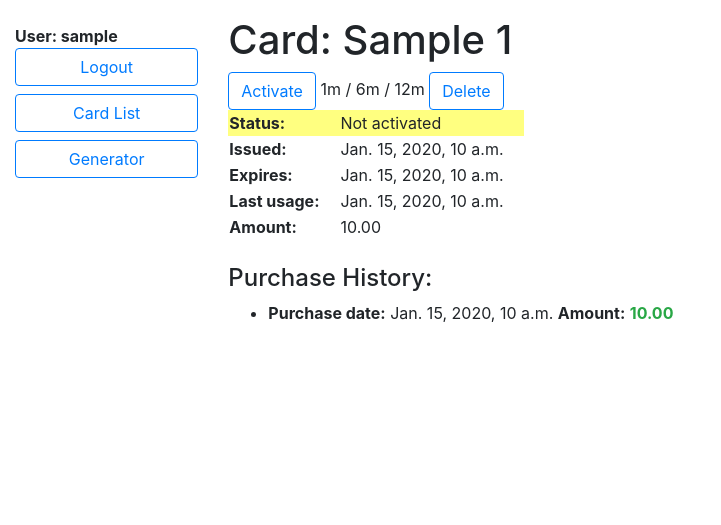
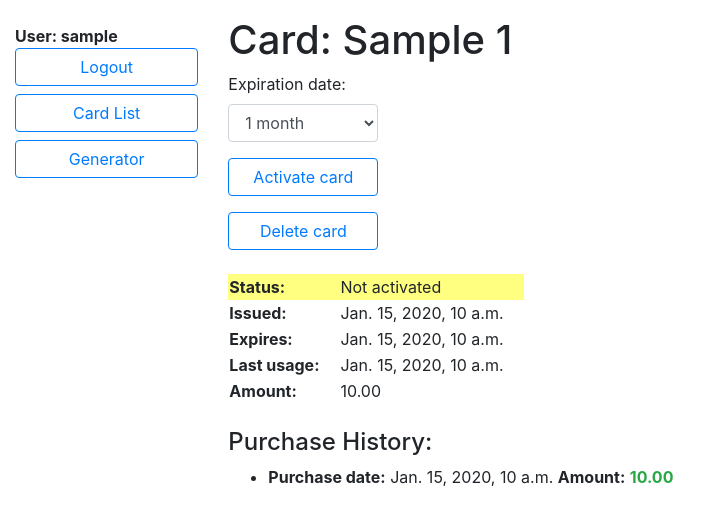
Before and after one commit to BalaurZmeu/LoyaltyCard, a Django app: page /card_manager/card/1 in a window 1280 px wide. Shown: the top 525 px of the page, without its empty margins (0-721 px from the left). Run offline with Django 5.2, Linux system fonts and the light colour scheme; a user stored in the database is signed in; tables that the repository leaves empty hold one stand-in row (values such as "Sample post"); some libraries are stand-ins or nearby versions.

Commit message:
Made the activate and deactivate buttons work properly, made them pretty

```diff
--- a/loyalty_card/card_manager/forms.py
+++ b/loyalty_card/card_manager/forms.py
@@ -1,5 +1,6 @@
 from django import forms
 from .models import Card
+
 
 class CardSearchForm(forms.Form):
     series = forms.CharField(
@@ -52,3 +53,21 @@ class CardSearchForm(forms.Form):
             }
         )
     )
+
+
+class ActivateForm(forms.Form):
+    expires = forms.ChoiceField(
+        choices=[
+            ('1', '1 month'),
+            ('6', '6 months'),
+            ('12', '12 months'),
+        ],
+        required=False,
+        label='Expiration date',
+        widget=forms.Select(
+            attrs={
+                'style': 'width: 150px;',
+                'class': 'form-control',
+            }
+        )
+    )
--- a/loyalty_card/card_manager/templates/card_manager/card_detail.html
+++ b/loyalty_card/card_manager/templates/card_manager/card_detail.html
@@ -4,13 +4,19 @@
 
 {% block content %}
   <h1>Card: {{ card }}</h1>
-  {% if card.status == 'n' or card.status == 'e' %}
-    <button class="btn btn-outline-primary">Activate</button> 1m / 6m / 12m
-  {% else %}
-    <a class="btn btn-outline-primary" href="{% url 'deactivate' card.pk %}">Deactivate</a>
-  {% endif %}
-    <button class="btn btn-outline-primary">Delete</button>
-  <table>
+  <form method="post" action="{% url 'card-detail' card.pk %}">
+    {% csrf_token %}
+    {% if card.status == 'e' or card.status == 'n' %}
+      {{ form.as_p }}
+      <button type="submit" name="activate" class="btn btn-outline-primary mng-card">Activate card</button>
+    {% else %}
+      <button type="submit" name="deactivate" class="btn btn-outline-primary mng-card">Deactivate card</button>
+    {% endif %}
+  </form>
+
+  <button class="btn btn-outline-primary mt-3 mng-card">Delete card</button>
+
+  <table class="mt-4">
     <tr {% if card.status == 'e' %}
               class="expired"
             {% elif card.status == 'n' %}
--- a/loyalty_card/card_manager/urls.py
+++ b/loyalty_card/card_manager/urls.py
@@ -6,7 +6,7 @@ urlpatterns = [
     path('', views.index, name='index'),
     path('cardlist/', views.CardListView.as_view(), name='card-list'),
     path('card/<int:pk>', views.CardDetailView.as_view(), name='card-detail'),
+    path('card/<int:pk>/activate/', views.CardDetailView.as_view(), name='card-activate'),
+    path('card/<int:pk>/deactivate/', views.CardDetailView.as_view(), name='card-deactivate'),
     path('generator/', views.generator, name='generator'),
-
-    path('deactivate/<int:pk>', views.deactivate, name='deactivate'),
 ]
--- a/loyalty_card/card_manager/views.py
+++ b/loyalty_card/card_manager/views.py
@@ -1,9 +1,11 @@
 from django.shortcuts import get_object_or_404, render, redirect
 from .models import Card, Purchase
-from .forms import CardSearchForm
+from .forms import CardSearchForm, ActivateForm
 from django.views import generic
 from django.contrib.auth.mixins import LoginRequiredMixin
 from django.contrib.auth.decorators import login_required
+from datetime import datetime, timedelta
+from django.utils import timezone
 
 
 def index(request):
@@ -51,16 +53,36 @@ class CardDetailView(LoginRequiredMixin, generic.DetailView):
     def get_context_data(self, **kwargs):
         context = super().get_context_data(**kwargs)
         context['purchase_list'] = Purchase.objects.filter(card=self.object)
+        context['form'] = ActivateForm(self.request.POST)
         return context
 
+    def post(self, request, *args, **kwargs):
+        if 'activate' in request.POST:
+            return self.activate(request, *args, **kwargs)
+        elif 'deactivate' in request.POST:
+            return self.deactivate(request, *args, **kwargs)
+        return super().post(request, *args, **kwargs)
 
-@login_required
-def deactivate(request, pk):
-    """Deactivate card."""
-    card = get_object_or_404(Card, pk=pk)
-    card.status = 'n'
-    card.save()
-    return redirect('card-detail', pk=pk)
+    def activate(self, request, *args, **kwargs):
+        card = self.get_object()
+        form = ActivateForm(request.POST)
+        if form.is_valid():
+            expires_choice = form.cleaned_data['expires']
+            if expires_choice == '1':
+                card.expires = timezone.make_aware(datetime.now() + timedelta(days=30))
+            elif expires_choice == '6':
+                card.expires = timezone.make_aware(datetime.now() + timedelta(days=180))
+            elif expires_choice == '12':
+                card.expires = timezone.make_aware(datetime.now() + timedelta(days=365))
+            card.status = 'a'
+            card.save()
+        return redirect('card-detail', pk=card.pk)
+
+    def deactivate(self, request, *args, **kwargs):
+        card = self.get_object()
+        card.status = 'n'
+        card.save()
+        return redirect('card-detail', pk=card.pk)
 
 
 @login_required
--- a/loyalty_card/static/css/main.css
+++ b/loyalty_card/static/css/main.css
@@ -9,6 +9,18 @@
 th, td {
   padding-right: 20px;
   vertical-align: middle;
+}
+
+.expired {
+  background-color: #ffaaaa;
+}
+
+.not-active {
+  background-color: #ffff80;
+}
+
+.mng-card {
+  width: 150px;
 }
 
 .search-form tr:nth-child(odd) {
@@ -43,6 +55,14 @@ span {
   background-color: #d1e8f5;
 }
 
+.resp tbody tr.expired {
+  background-color: #ffaaaa !important;
+}
+
+.resp tbody tr.not-active {
+  background-color: #ffff80 !important;
+}
+
 @media (max-width: 1000px) {
 
 .resp thead {
@@ -71,11 +91,3 @@ span {
   text-align: left;
 }
 }
-
-.expired {
-  background-color: #ffaaaa;
-}
-
-.not-active {
-  background-color: #ffff80;
-}
```
